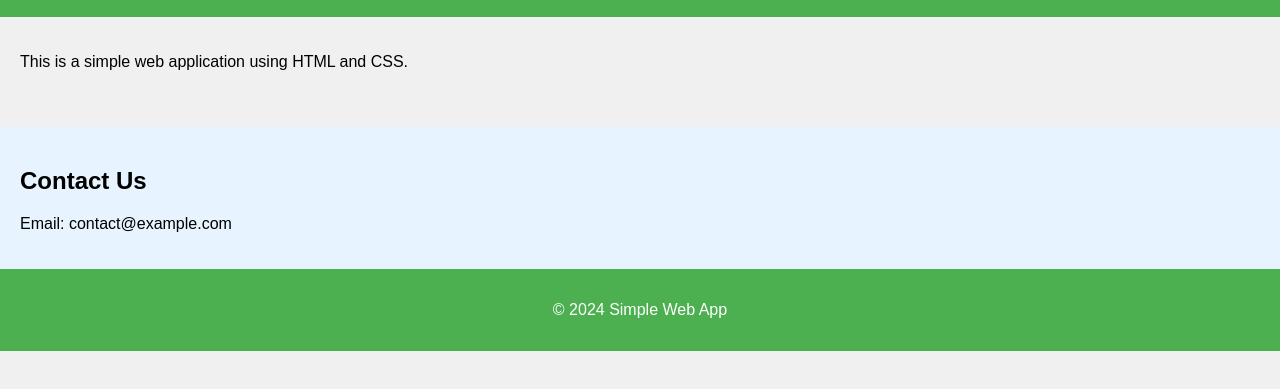
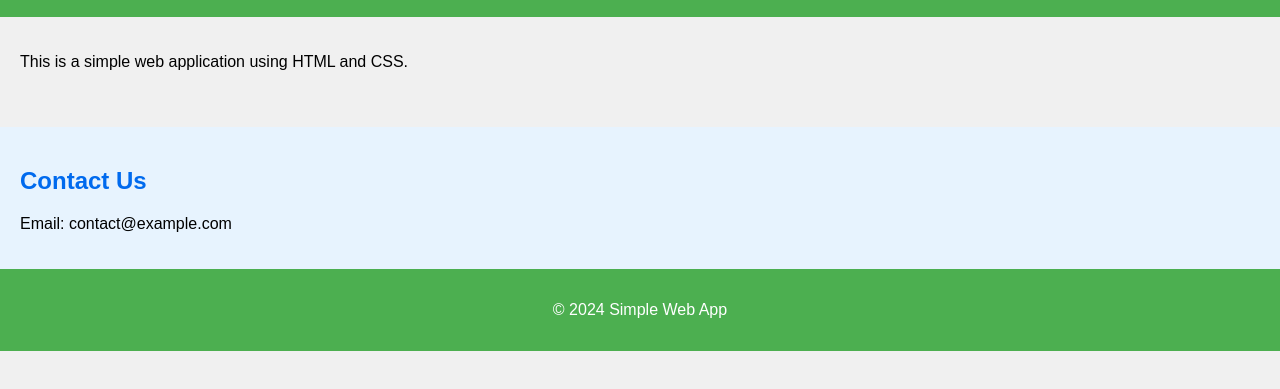
Before and after one commit to BarrieBretton/devops_training, a plain HTML site: page index.html in a window 1280 px wide. Shown: the part 95-484 px from the top of the page. Drawn offline with Linux system fonts and the light colour scheme.

Commit message:
bug fix in styles.css

```diff
--- a/styles.css
+++ b/styles.css
@@ -28,3 +28,7 @@ footer {
     padding: 20px;
     margin-top: 20px;
 }
+
+#contact h2 {
+    color: #006AEE; /* New heading color */
+}
```
